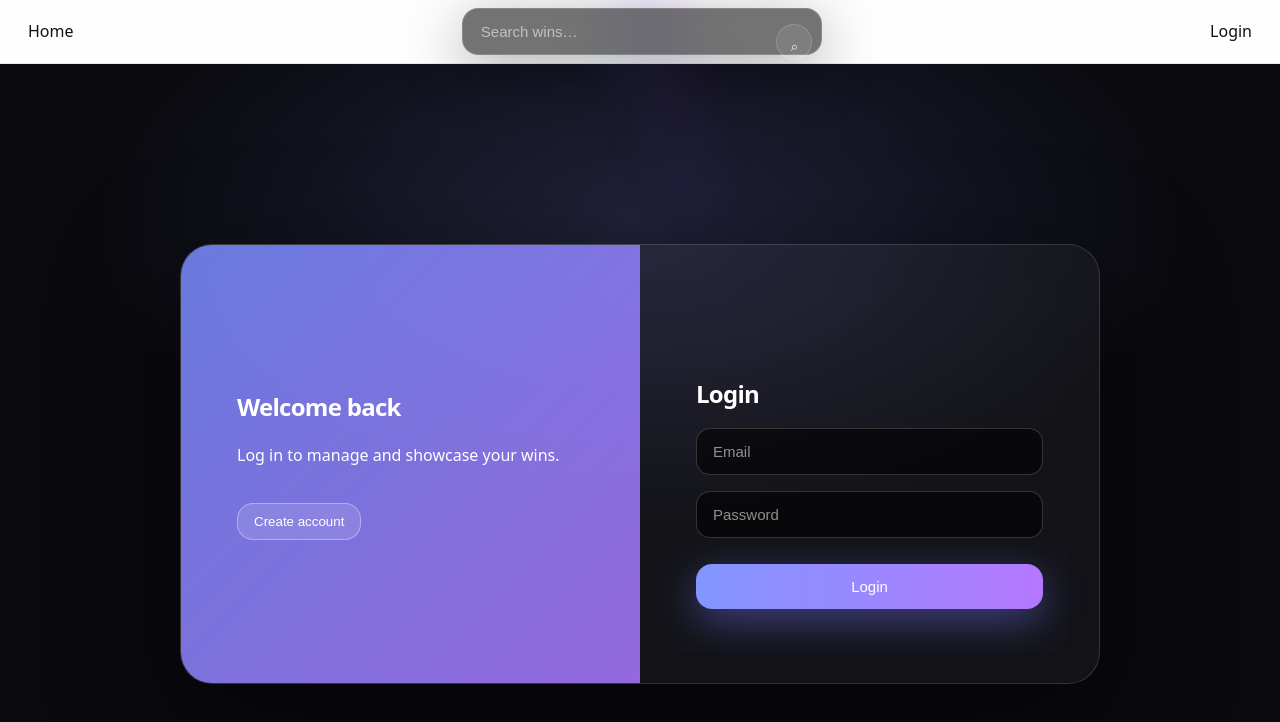
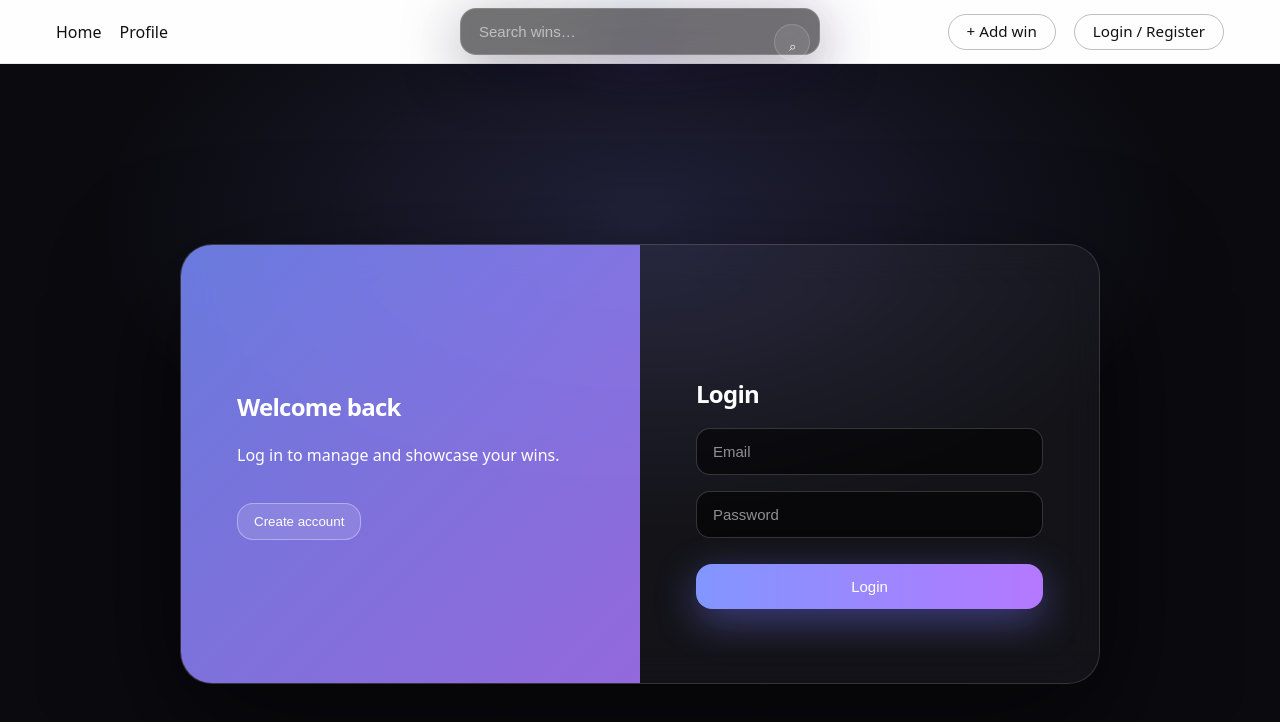
Before and after one commit to Alexanderdeloecker/web2-course-project-frontend-deploy, a Vue app: page /login in a window 1280 px wide. Shown: the top 722 px of the page. Built offline with nearby package versions, Linux system fonts and the light colour scheme.

Commit message:
header aanpassen + css

```diff
--- a/src/components/AppHeader.vue
+++ b/src/components/AppHeader.vue
@@ -15,67 +15,30 @@ function logout() {
 
 <template>
 	<header class="app-header">
+		<div class="header-inner">
 			<!-- LEFT -->
 			<nav class="nav-left">
 				<router-link to="/">Home</router-link>
+				<router-link to="/profile">Profile</router-link>
 			</nav>
 
 			<!-- CENTER -->
+			<div class="nav-center">
 				<SearchBar />
+			</div>
 
 			<!-- RIGHT -->
-		<nav class="nav-right">
-			<router-link v-if="isLoggedIn" to="/profile"> Profile </router-link>
+			<div class="nav-right">
+				<router-link to="/add" class="btn"> + Add win </router-link>
 
-			<router-link v-if="isLoggedIn" to="/add-win" class="add-btn">
-				＋
+				<button v-if="isLoggedIn" class="btn" type="button" @click="logout">
+					Logout
+				</button>
+
+				<router-link v-else to="/login" class="btn">
+					Login / Register
 				</router-link>
-
-			<router-link v-if="!isLoggedIn" to="/login"> Login </router-link>
-
-			<button v-if="isLoggedIn" @click="logout">Logout</button>
-		</nav>
+			</div>
+		</div>
 	</header>
 </template>
-
-<style scoped>
-.app-header {
-	height: 64px;
-	display: flex;
-	align-items: center;
-	justify-content: space-between;
-	padding: 0 28px;
-	background: rgba(255, 255, 255, 0.85);
-	backdrop-filter: blur(12px);
-	border-bottom: 1px solid rgba(0, 0, 0, 0.08);
-}
-
-.nav-left,
-.nav-right {
-	display: flex;
-	align-items: center;
-	gap: 18px;
-}
-
-a {
-	text-decoration: none;
-	color: #111;
-	font-weight: 500;
-}
-
-.add-btn {
-	width: 36px;
-	height: 36px;
-	border-radius: 999px;
-	display: grid;
-	place-items: center;
-	background: rgba(0, 0, 0, 0.06);
-}
-
-button {
-	background: none;
-	border: none;
-	cursor: pointer;
-	font-weight: 500;
-}
-</style>
--- a/src/styles/components/buttons.css
+++ b/src/styles/components/buttons.css
@@ -0,0 +1,74 @@
+/* =========================
+   UNIVERSAL BUTTON
+   <a> and <button> identical
+========================= */
+
+.btn {
+	/* layout */
+	height: 36px;
+	padding: 0 18px;
+
+	display: inline-flex;
+	align-items: center;
+	justify-content: center;
+	gap: 8px;
+
+	/* shape */
+	border-radius: 999px;
+	border: 1px solid rgba(0, 0, 0, 0.25);
+	background: transparent;
+
+	/* text */
+	color: #111;
+	font-size: 0.95rem;
+	font-weight: 500;
+	line-height: 1;
+	white-space: nowrap;
+
+	/* behavior */
+	cursor: pointer;
+	text-decoration: none;
+	user-select: none;
+
+	transition: background-color 0.2s ease, color 0.2s ease,
+		border-color 0.2s ease;
+}
+
+/* Hover = filled */
+.btn:hover {
+	background-color: #111;
+	color: #fff;
+	border-color: #111;
+}
+
+/* Keyboard focus */
+.btn:focus-visible {
+	outline: none;
+	box-shadow: 0 0 0 3px rgba(0, 0, 0, 0.18);
+}
+
+/* =========================
+   BUTTON RESET (CRUCIAL)
+========================= */
+
+button.btn {
+	/* remove browser styles ONLY */
+	appearance: none;
+	-webkit-appearance: none;
+	background: transparent;
+
+	/* inherit typography */
+	font: inherit;
+	font-weight: 500;
+
+	/* keep layout identical to <a> */
+	border-radius: 999px;
+	border: 1px solid rgba(0, 0, 0, 0.25);
+	height: 36px;
+	padding: 0 18px;
+	margin-bottom: 10px;
+
+	display: inline-flex;
+	align-items: center;
+	justify-content: center;
+}
--- /dev/null
+++ b/src/styles/components/header.css
@@ -0,0 +1,82 @@
+/* =========================
+   HEADER BASE
+========================= */
+
+.app-header {
+	position: sticky;
+	top: 0;
+	z-index: 50;
+
+	width: 100%;
+	height: 64px;
+
+	background: rgba(255, 255, 255, 0.85);
+	backdrop-filter: blur(12px);
+	border-bottom: 1px solid rgba(0, 0, 0, 0.08);
+}
+
+/* =========================
+   INNER WRAPPER
+========================= */
+
+.header-inner {
+	position: relative;
+
+	width: 100%;
+	height: 100%;
+	padding: 0 28px;
+
+	display: flex;
+	align-items: center;
+	justify-content: space-between;
+}
+
+/* =========================
+   NAV GROUPS
+========================= */
+
+.nav-left,
+.nav-right {
+	display: flex;
+	align-items: center;
+	gap: 18px;
+}
+
+/* Home / Profile */
+.nav-left a {
+	display: inline-flex;
+	align-items: center;
+	height: 36px;
+
+	color: #111;
+	font-weight: 500;
+	text-decoration: none;
+	line-height: 1;
+}
+
+.nav-left a:hover {
+	text-decoration: underline;
+}
+
+/* =========================
+   CENTER (ABSOLUTE)
+========================= */
+
+.nav-center {
+	position: absolute;
+	left: 50%;
+	transform: translateX(-50%);
+
+	display: flex;
+	align-items: center;
+}
+
+/* =========================
+   MOBILE
+========================= */
+
+@media (max-width: 720px) {
+	.nav-center {
+		display: none;
+	}
+}
--- a/src/styles/main.css
+++ b/src/styles/main.css
@@ -8,6 +8,7 @@
 @import "./components/card.css";
 @import "./components/searchbar.css";
 @import "./components/buttons.css";
+@import "./components/header.css";
 
 @import "./pages/home.css";
 @import "./pages/profile.css";
```
Lines whose indentation alone changed are shown as unchanged.
